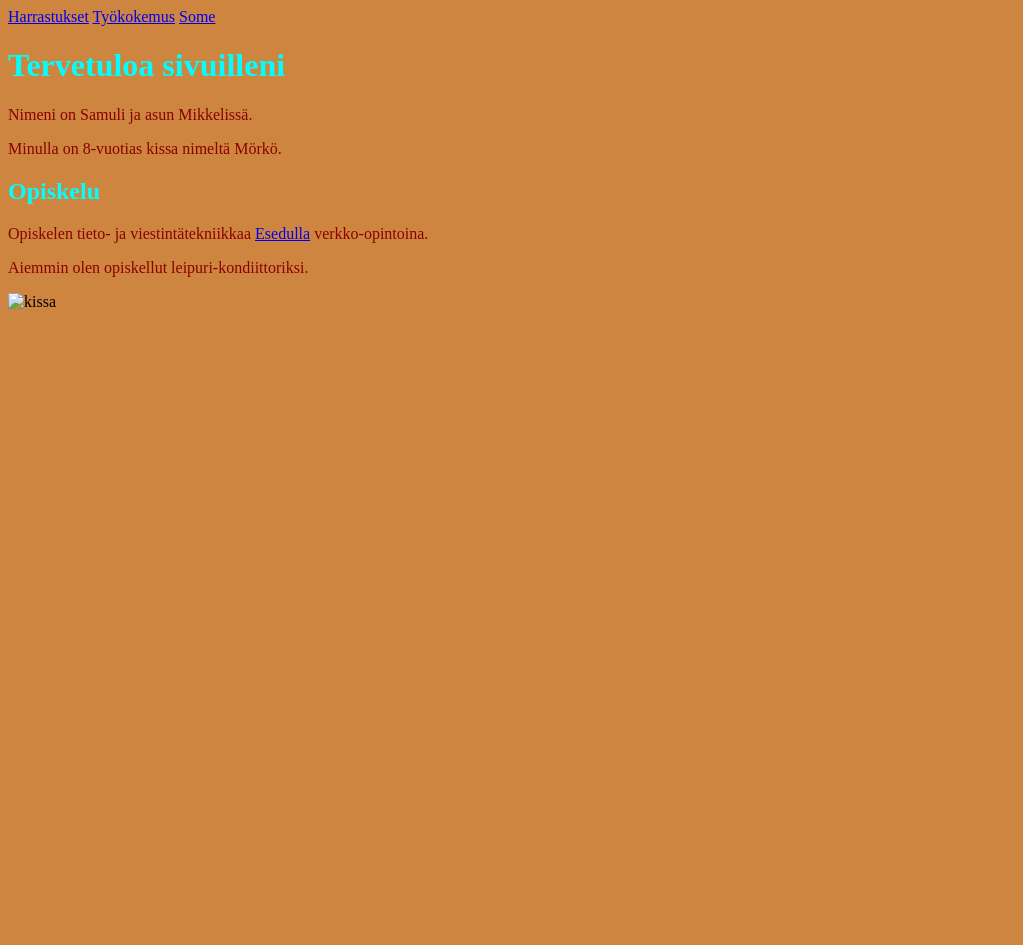
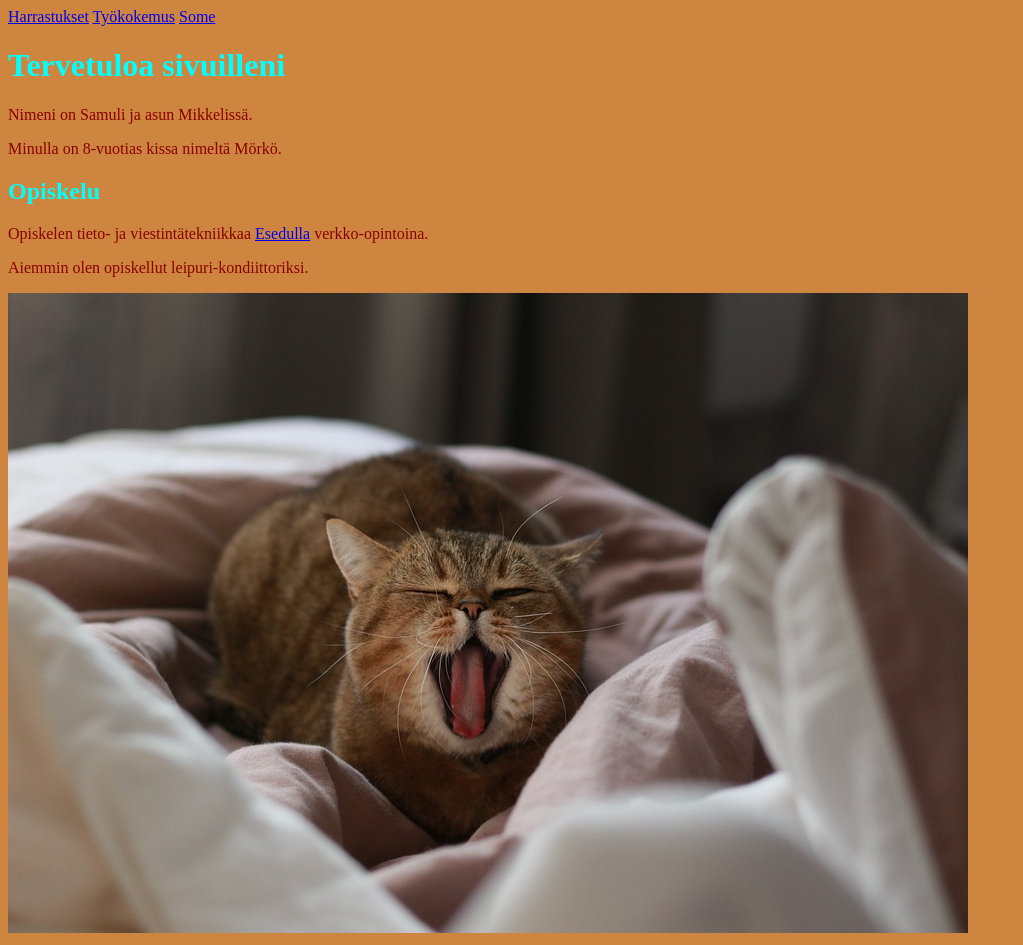
Before and after one commit to SamuliKinnunenn/harrastus-sivu, a plain HTML site: page index.html in a window 1280 px wide. Shown: the whole page, without its empty margins (0-1023 px from the left). Before the commit the page ends 800 px from the top, so only its background shows below. Drawn offline with Linux system fonts and the light colour scheme.

Commit message:
Update index.html

```diff
--- a/index.html
+++ b/index.html
@@ -21,6 +21,6 @@
     <h2>Opiskelu</h2>
     <p>Opiskelen tieto- ja viestintätekniikkaa <a href="http://www.esedu.fi" target="_blank">Esedulla</a>  verkko-opintoina.</p>
     <p>Aiemmin olen opiskellut leipuri-kondiittoriksi.</p>
-    <img src="img\cat.jpg" alt="kissa">
+    <img src="cat.jpg" alt="kissa">
 </body>
 </html>
```
